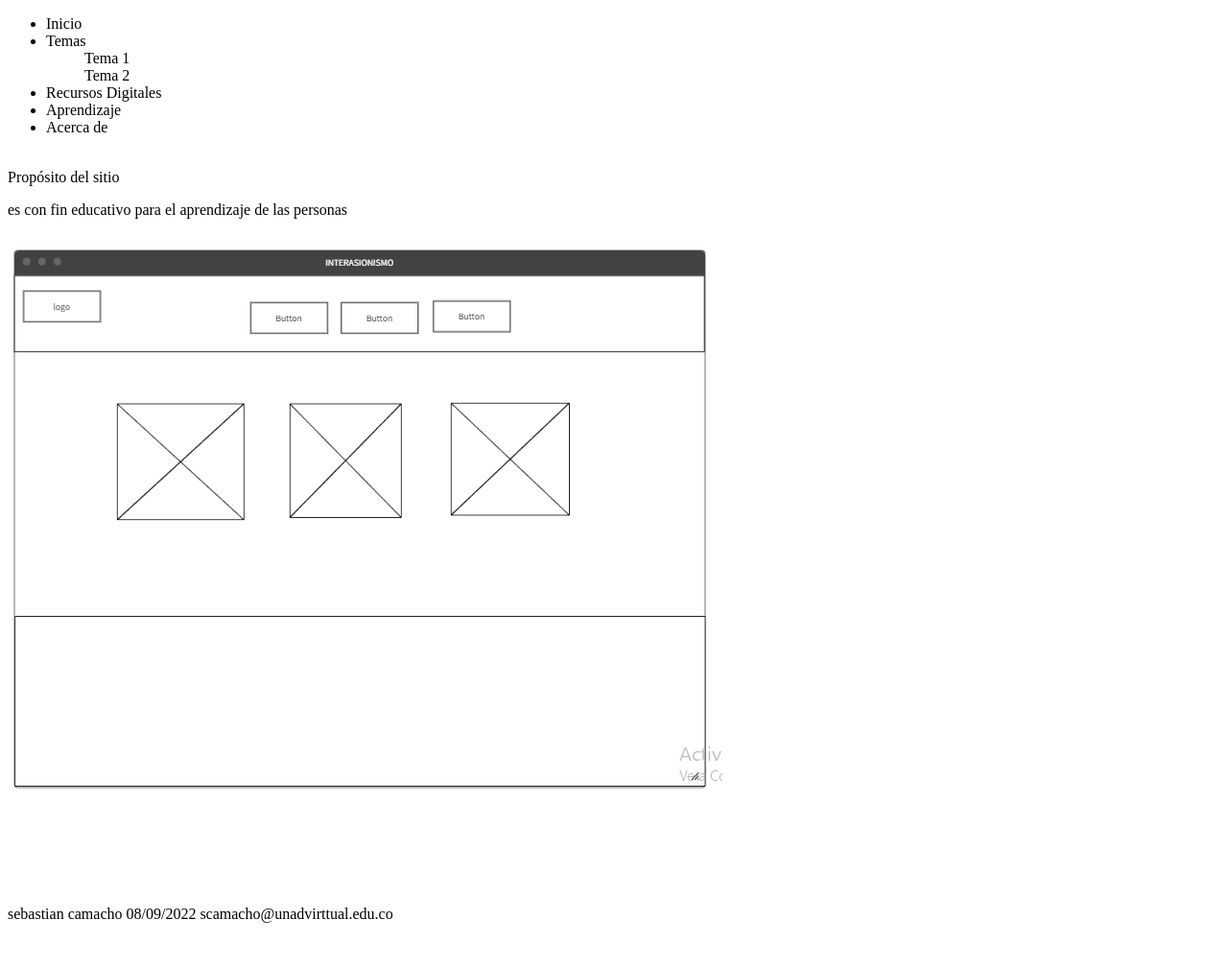
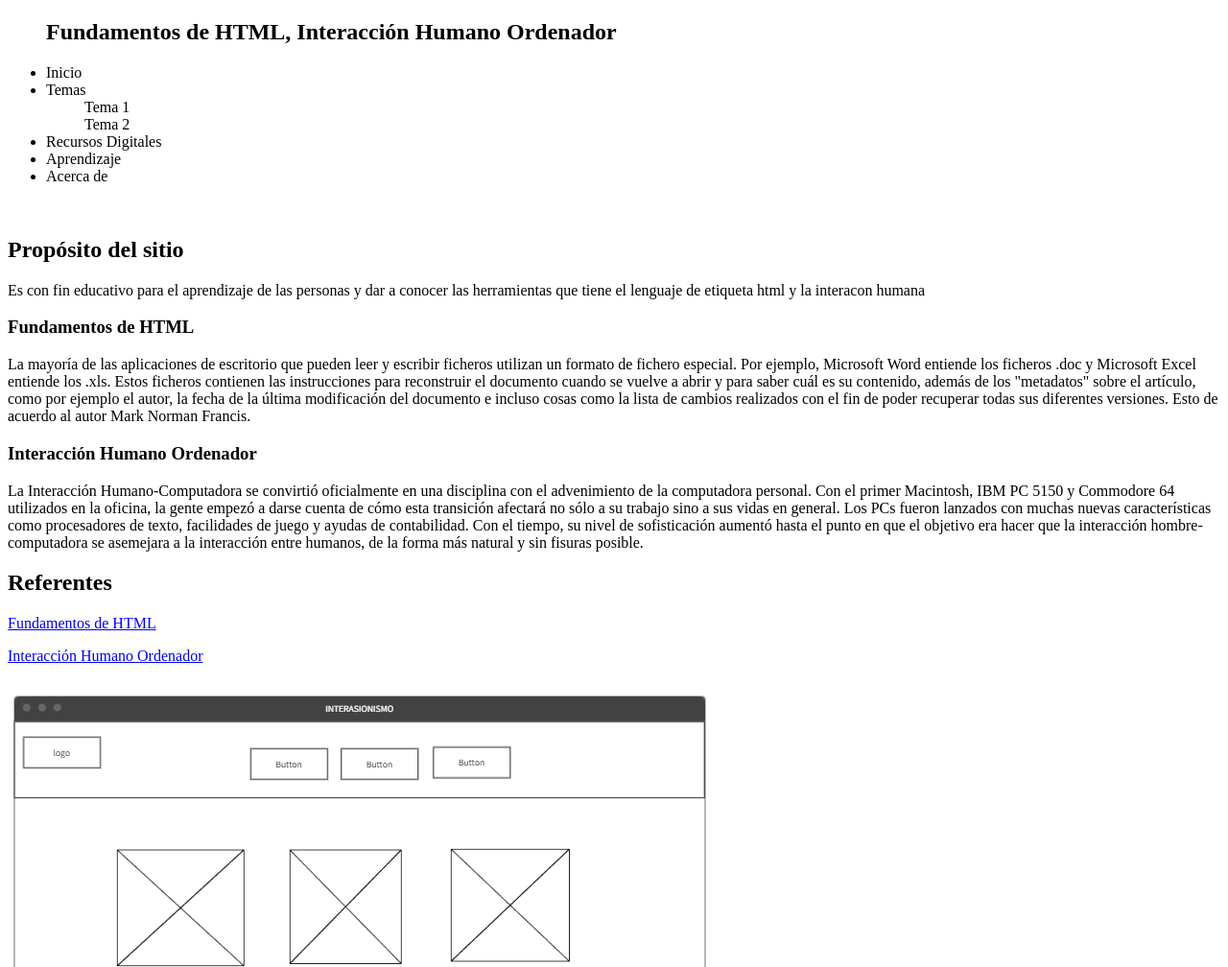
Before and after one commit to seca11l/Dsw-Sebastian-camacho, a plain HTML site: page Fase 2/DESING.html in a window 1280 px wide. Shown: the top 1008 px of the page at 96% size. Before the commit the page ends 970 px from the top, so only its background shows below. Drawn offline with Linux system fonts and the light colour scheme.

Commit message:
Actualizacio fase 2
se modifica las etiquetas y se agrega el contenido de articulo

```diff
--- a/Fase 2/DESING.html
+++ b/Fase 2/DESING.html
@@ -10,20 +10,37 @@
    <header>
         <nav>
             <ul>
-
+             <H1>Fundamentos de HTML, Interacción Humano Ordenador</H1>
                <li> Inicio</li> <li> Temas <ul>Tema 1</ul> <ul>Tema 2</ul></li> <li>Recursos Digitales</li><li>Aprendizaje</li><li>Acerca de </li>
 
              </ul>
          </nav>
          <br>
-         <section> Propósito del sitio <p> es con fin educativo para el aprendizaje de las personas</p></section>
+         <section> <h1>Propósito del sitio</h1> <p> Es con fin educativo para el aprendizaje de las personas y dar a conocer las herramientas que tiene el lenguaje de etiqueta html y la interacon humana </p></section>
          <article>
+            <h3>Fundamentos de HTML</h3>
+               <p>
+                 La mayoría de las aplicaciones de escritorio que pueden leer y escribir ficheros utilizan un formato de fichero especial. Por ejemplo, Microsoft Word entiende los ficheros .doc y Microsoft Excel entiende los .xls. Estos ficheros contienen las instrucciones para reconstruir el documento cuando se vuelve a abrir y para saber cuál es su contenido, además de los "metadatos" sobre el artículo, como por ejemplo el autor, la fecha de la última modificación del documento e incluso cosas como la lista de cambios realizados con el fin de poder recuperar todas sus diferentes versiones. Esto de acuerdo al autor Mark Norman Francis.
+              </p>
          </article>
+               <article>
+                 <H3>Interacción Humano Ordenador</H3>
+                 <p> La Interacción Humano-Computadora se convirtió oficialmente en una disciplina con el advenimiento de la computadora personal. Con el primer Macintosh, IBM PC 5150 y Commodore 64 utilizados en la oficina, la gente empezó a darse cuenta de cómo esta transición afectará no sólo a su trabajo sino a sus vidas en general. Los PCs fueron lanzados con muchas nuevas características como procesadores de texto, facilidades de juego y ayudas de contabilidad. Con el tiempo, su nivel de sofisticación aumentó hasta el punto en que el objetivo era hacer que la interacción hombre-computadora se asemejara a la interacción entre humanos, de la forma más natural y sin fisuras posible.</p>
+               </article>
+              <article>
+               <H2>Referentes</H2>
+                 <p>
+                    <a href="https://mosaic.uoc.edu/ac/le/es/m3/ud1/index.html">Fundamentos de HTML</a>
+                 </p>
+                 <p>
+                    <a href="https://blog.opinno.io/es/blog/que-es-la-interaccion-humano-computadora">Interacción Humano Ordenador</a>
+                 </p>
+              </article>
          <img src="img/Captura de pantalla 2022-09-08 193713.png">
    </header>
 </body>
     </head>
     <br>
     <br><br><br><br><br>
-    <footer> sebastian camacho 08/09/2022 scamacho@unadvirttual.edu.co</footer>
+    <footer> sebastian camacho 08/09/2022 scamacho@unadvirttual.edu.co skype: live:camacho50414</footer>
 </html>
```
Also changed, not shown: index.html (+4 -5 lines), Fase 2/Captura de pantalla 2022-09-08 182153.png (deleted).
